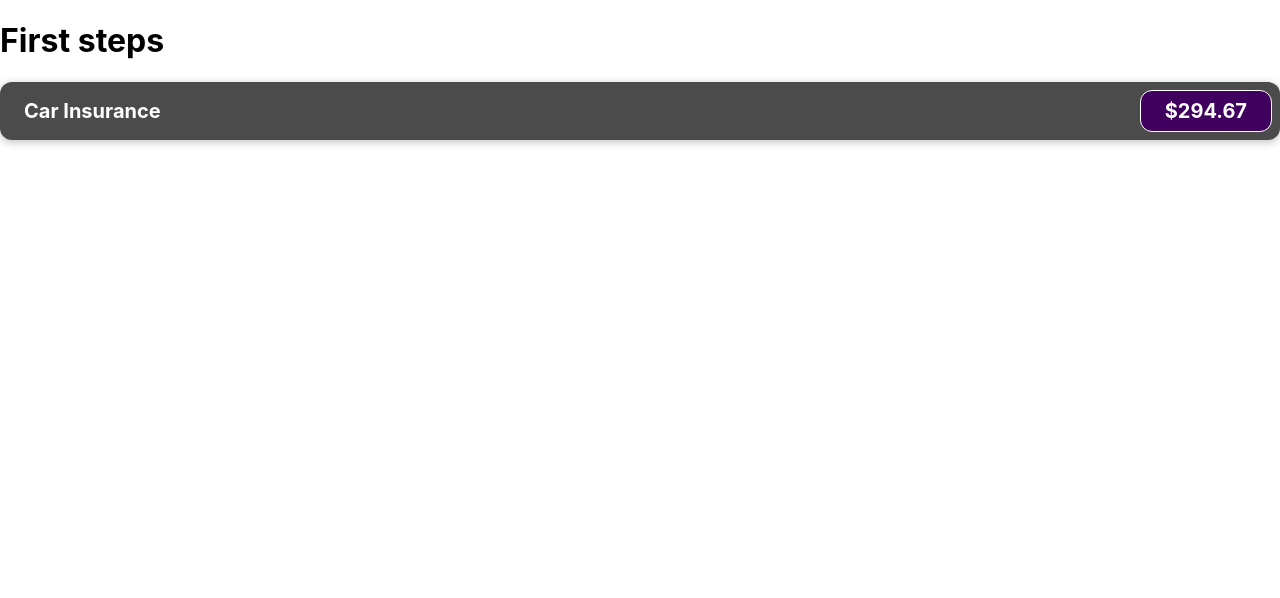
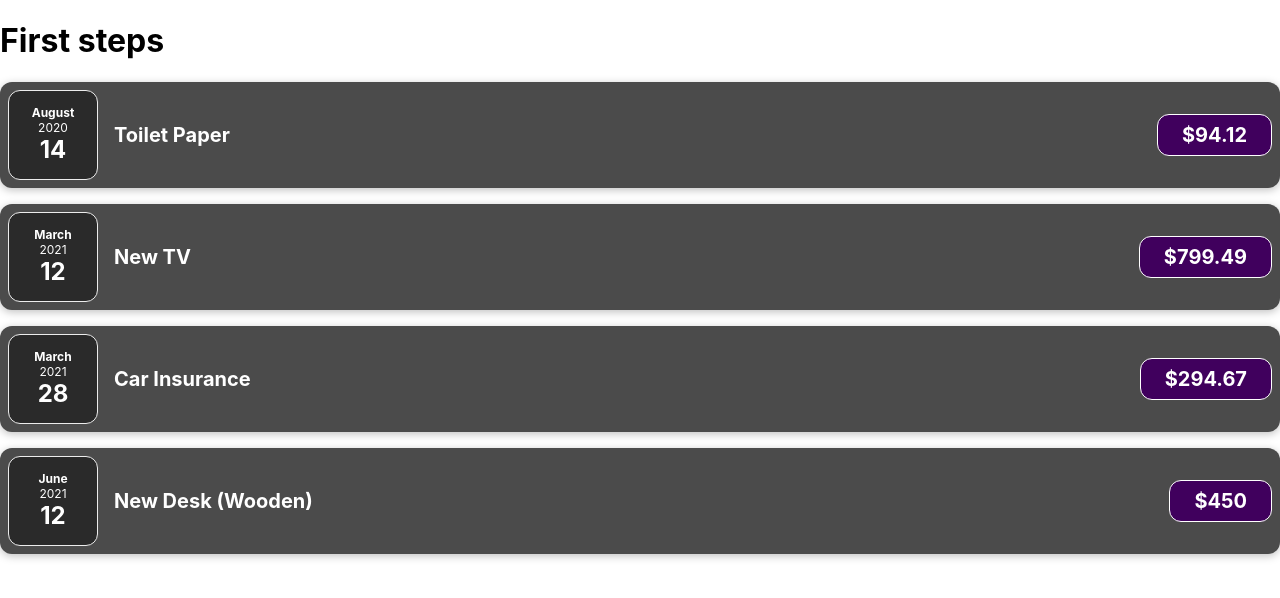
Before and after one commit to diegolbquintela/to-do-react, a React (Create React App) app: page / in a window 1280 px wide. Shown: the top 598 px of the page. Built offline with nearby package versions, Linux system fonts and the light colour scheme.

Commit message:
add a new Expense component

```diff
--- a/src/App.js
+++ b/src/App.js
@@ -1,10 +1,11 @@
 import ExpenseItem from "./components/ExpenseItem";
+import Expense from "./components/Expense";
 
 function App() {
   return (
     <div className="App">
       <h1>First steps</h1>
-      <ExpenseItem />
+      <Expense />
     </div>
   );
 }
--- /dev/null
+++ b/src/components/Expense.css
@@ -0,0 +1,9 @@
+.expenses {
+  padding: 1rem;
+  background-color: rgb(31, 31, 31);
+  margin: 2rem auto;
+  width: 50rem;
+  max-width: 95%;
+  border-radius: 12px;
+  box-shadow: 0 1px 8px rgba(0, 0, 0, 0.25);
+}
--- /dev/null
+++ b/src/components/Expense.js
@@ -0,0 +1,53 @@
+import "./Expense.css";
+import ExpenseItem from "./ExpenseItem";
+
+const Expense = (props) => {
+  const expenses = [
+    {
+      id: "e1",
+      title: "Toilet Paper",
+      amount: 94.12,
+      date: new Date(2020, 7, 14),
+    },
+    { id: "e2", title: "New TV", amount: 799.49, date: new Date(2021, 2, 12) },
+    {
+      id: "e3",
+      title: "Car Insurance",
+      amount: 294.67,
+      date: new Date(2021, 2, 28),
+    },
+    {
+      id: "e4",
+      title: "New Desk (Wooden)",
+      amount: 450,
+      date: new Date(2021, 5, 12),
+    },
+  ];
+
+  return (
+    <div className="expense">
+      <ExpenseItem
+        title={expenses[0].title}
+        amount={expenses[0].amount}
+        date={expenses[0].date}
+      />
+      <ExpenseItem
+        title={expenses[1].title}
+        amount={expenses[1].amount}
+        date={expenses[1].date}
+      />
+      <ExpenseItem
+        title={expenses[2].title}
+        amount={expenses[2].amount}
+        date={expenses[2].date}
+      />
+      <ExpenseItem
+        title={expenses[3].title}
+        amount={expenses[3].amount}
+        date={expenses[3].date}
+      />
+    </div>
+  );
+};
+
+export default Expense;
--- /dev/null
+++ b/src/components/ExpenseDate.css
@@ -0,0 +1,26 @@
+.expense-date {
+  display: flex;
+  flex-direction: column;
+  width: 5.5rem;
+  height: 5.5rem;
+  border: 1px solid #ececec;
+  background-color: #2a2a2a;
+  color: white;
+  border-radius: 12px;
+  align-items: center;
+  justify-content: center;
+}
+
+.expense-date__month {
+  font-size: 0.75rem;
+  font-weight: bold;
+}
+
+.expense-date__year {
+  font-size: 0.75rem;
+}
+
+.expense-date__day {
+  font-size: 1.5rem;
+  font-weight: bold;
+}
--- /dev/null
+++ b/src/components/ExpenseDate.js
@@ -0,0 +1,17 @@
+import "./ExpenseDate.css";
+
+const ExpenseDate = (props) => {
+  const month = props.date.toLocaleString("en-US", { month: "long" });
+  const day = props.date.toLocaleString("en-US", { day: "2-digit" });
+  const year = props.date.getFullYear();
+
+  return (
+    <div className="expense-date">
+      <div className="expense-date__month">{month}</div>
+      <div className="expense-date__year">{year}</div>
+      <div className="expense-date__day">{day}</div>
+    </div>
+  );
+};
+
+export default ExpenseDate;
--- a/src/components/ExpenseItem.js
+++ b/src/components/ExpenseItem.js
@@ -1,16 +1,14 @@
 import "./ExpenseItem.css";
+import ExpenseDate from "./ExpenseDate";
 
 const ExpenseItem = (props) => {
-  const expenseDate = new Date(2021, 2, 28);
-  const expenseTitle = "Car Insurance";
-  const expenseAmount = "294.67";
-
   return (
     <div className="expense-item">
-      <div>{expenseDate.toISOString}</div>
+      <ExpenseDate date={props.date} />
+
       <div className="expense-item__description">
-        <h2>{expenseTitle}</h2>
-        <div className="expense-item__price">${expenseAmount}</div>
+        <h2>{props.title}</h2>
+        <div className="expense-item__price">${props.amount}</div>
       </div>
     </div>
   );
```
